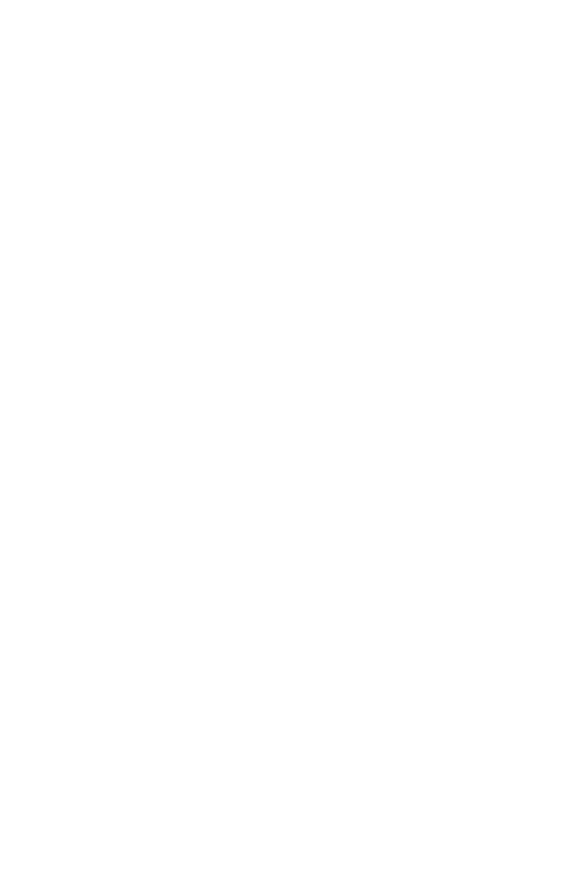
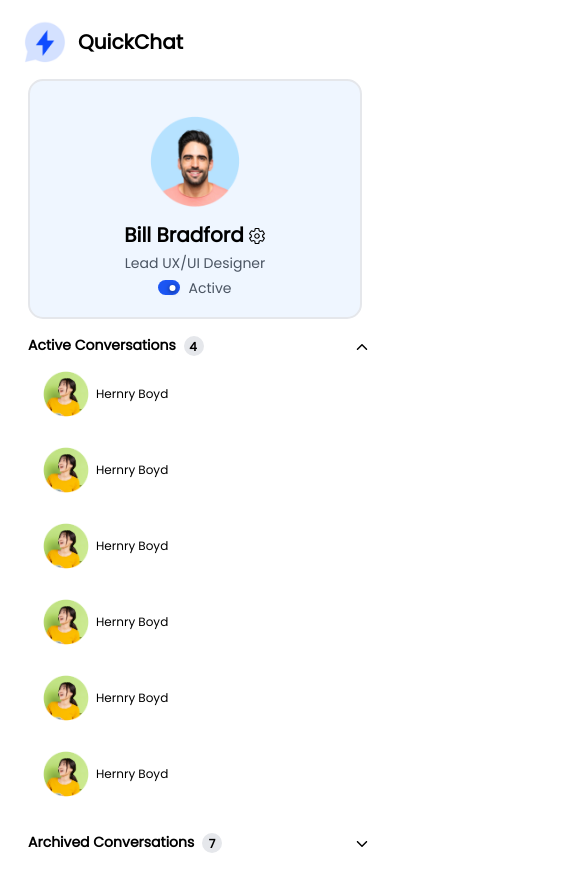
Before and after one commit to mr-perfectcoder/riktamtech_assignment, a React (Create React App) app: page / in a window 390 px wide. Shown: the top 873 px of the page, 585 px wide, since content can reach past the window. Before the commit the page ends 844 px from the top, so only its background shows below. Built offline with nearby package versions, Linux system fonts and the light colour scheme.

Commit message:
ui updated

```diff
--- a/package.json
+++ b/package.json
@@ -11,6 +11,7 @@
     "react-dom": "^18.2.0",
     "react-icons": "^4.4.0",
     "react-redux": "^8.0.2",
+    "react-router-dom": "^6.3.0",
     "react-scripts": "5.0.1",
     "react-switch": "^7.0.0",
     "web-vitals": "^2.1.4"
--- a/src/App.js
+++ b/src/App.js
@@ -1,10 +1,14 @@
 import React from 'react';
-
 import './App.css'
 import Layout from './components/Layout';
+import { Routes, Route } from 'react-router-dom'
 function App() {
   return (
-   <Layout/>
+    <Routes>
+      <Route path='/' element={<Layout />} />
+      <Route path='/:username' element={<Layout />} />
+      <Route path='/detail/:user' element={<Layout />} />
+    </Routes>
   )
 }
 
--- a/src/components/Chat/Chat.js
+++ b/src/components/Chat/Chat.js
@@ -1,7 +1,9 @@
 import React, { useEffect, useRef } from 'react'
+import MobileBack from '../MobileBack'
 
 import Messages from './Messages'
 import Send from './Send'
+
 const Chat = () => {
   const endOfMessagesRef = useRef(null)
   const scrollToBottom = () => {
@@ -12,8 +14,9 @@
   }, [])
 
   return (
-    <div className='pt-2 pb-2 pl-10 pr-10'>
-      <div className='fullHeight overflow-y-scroll box-border bg-blue-50 rounded-2xl overflow-hidden chatScroll '>
+    <div className='pt-2 pb-2 lg:pl-10 lg:pr-10'>
+      <MobileBack />
+      <div className='lg:h-lgFull  sm:h-smFull  xs:h-smFull overflow-y-scroll box-border bg-blue-50 rounded-2xl overflow-hidden chatScroll '>
         <Messages />
         <div className=' w-full  px-8 bottom-0 sticky mb-5'>
           <Send endOfMessagesRef={endOfMessagesRef} />
--- a/src/components/Layout.js
+++ b/src/components/Layout.js
@@ -1,11 +1,16 @@
 import React from 'react'
 import FullScreen from './FullScreen'
+import MobileView from './MobileView'
 
 const Layout = () => {
+
   return (
     <div>
-      <div className='lg:visible invisible'>
+      <div className='lg:block hidden '>
         <FullScreen />
+      </div>
+      <div className='sm:block hidden xs:block lg:hidden'>
+        <MobileView />
       </div>
     </div>
   )
--- /dev/null
+++ b/src/components/MobileBack.js
@@ -0,0 +1,42 @@
+import React from 'react'
+import { BiArrowBack } from 'react-icons/bi'
+import { useNavigate, useParams } from 'react-router-dom'
+const MobileBack = () => {
+  const navigate = useNavigate()
+  let { username } = useParams()
+  return (
+    <div className='lg:hidden sm:show xs:show fixed w-full z-50 top-0'>
+      <div className='h-10 bg-blue-400 '>
+        <div className='flex'>
+          <div className='mt-2 ml-4'>
+            <BiArrowBack
+              size={24}
+              color={'white'}
+              className='cursor-pointer'
+              onClick={() => navigate(-1)}
+            />
+          </div>
+          <div>
+            {username ? (
+              <div className='h-8 w-8 bg-white rounded-full items-center justify-center ml-2 cursor-pointer'>
+                <img
+                  src='./bill.png'
+                  className='mt-1'
+                  alt=''
+
+                  onClick={() => navigate('/detail/herny')}
+                />
+              </div>
+            ) : (
+              <div>
+                <p className='mt-[8px] ml-2 font-Poppins text-white'>Back</p>
+              </div>
+            )}
+          </div>
+        </div>
+      </div>
+    </div>
+  )
+}
+
+export default MobileBack
--- a/src/components/MobileView.js
+++ b/src/components/MobileView.js
@@ -1,8 +1,30 @@
 import React from 'react'
+import UserList from './UserList/UserList'
+import {  useParams } from 'react-router-dom'
+import Chat from './Chat/Chat'
+import UserInfo from './UserInfo/UserInfo'
+const MobileView = () => {
+  let { username, user } = useParams()
+  return (
+    <div>
 
-const MobileView = () => {
-  return (
-    <div>MobileView</div>
+      {username && !user && (
+        <div className='-mt-2'>
+          <Chat />
+        </div>
+      )}
+      {!username && !user && (
+        <div className='p-5'>
+          <UserList />
+        </div>
+      )}
+
+      {!username && user && (
+        <div className=''>
+          <UserInfo />
+        </div>
+      )}
+    </div>
   )
 }
 
--- a/src/components/UserInfo/UserInfo.js
+++ b/src/components/UserInfo/UserInfo.js
@@ -7,12 +7,14 @@
   BiLinkAlt,
 } from 'react-icons/bi'
 import { TbArchive, TbUsers, TbCalendarEvent } from 'react-icons/tb'
+import MobileBack from '../MobileBack'
 const UserInfo = () => {
   return (
-    <div className='overflow-y-scroll fullHeight scrollBar'>
-      <div>
+    <div className='lg:overflow-y-scroll fullHeight scrollBar'>
+      <MobileBack />
+      <div className=''>
         <div className='p-2'>
-          <div className='box-border h-56 w-full p-4 bg-indigo-50 rounded-[15px] border-2 pt-4'>
+          <div className='box-border h-56 w-full p-4 bg-indigo-50 rounded-[15px] border-2 pt-4 sm:mt-10 xs:mt-10 lg:mt-0'>
             <div class='grid place-items-center'>
               <div className='w-[80px] h-[80px] bg-blue-200 rounded-full p-[20px]'>
                 <p className='text-3xl font-Poppins font-extrabold text-gray-500 mt-1 ml-[3px]'>
--- a/src/components/UserList/ChatList.js
+++ b/src/components/UserList/ChatList.js
@@ -38,7 +38,7 @@
       </div>
 
       {showActive && (
-        <div className='overflow-y-scroll h-72 scrollBar'>
+        <div className='lg:overflow-y-scroll lg:h-72 scrollBar'>
           <UserCard />
           <UserCard />
           <UserCard />
@@ -67,7 +67,7 @@
         </div>
 
         {showArchived && (
-          <div className='overflow-y-scroll h-72 scrollBar'>
+          <div className='lg:overflow-y-scroll lg:h-72 scrollBar'>
             <UserCard />
             <UserCard />
             <UserCard />
--- a/src/components/UserList/UserCard.js
+++ b/src/components/UserList/UserCard.js
@@ -1,16 +1,18 @@
 import React from 'react'
-
+import {Link} from 'react-router-dom'
 const UserCard = () => {
   return (
-    <div className='flex items-center p-2 hover:bg-blue-50 rounded-2xl hover:font-semibold '>
-      <img src='./user2.png' alt='' width={60} className='rounded-full' />
-      <p className='font-Poppins text-[12px]'>Hernry Boyd</p>
-      <div className='ml-12'>
+    <Link to='/herny'>
+      <div className='flex items-center p-2 hover:bg-blue-50 rounded-2xl hover:font-semibold '>
+        <img src='./user2.png' alt='' width={60} className='rounded-full' />
+        <p className='font-Poppins text-[12px]'>Hernry Boyd</p>
+        {/* <div className='ml-12'>
         <div className='flex w-4 h-4 bg-red-500 rounded-full items-center justify-center text-white '>
           <p className='text-xs'>5</p>
         </div>
+      </div> */}
       </div>
-    </div>
+    </Link>
   )
 }
 
--- a/src/components/UserList/UserList.js
+++ b/src/components/UserList/UserList.js
@@ -10,16 +10,16 @@
   }
   return (
     <div className=''>
-      <div className='flex align-middle'>
-        <img src='./logo.png' alt='logo' className='w-[50px]' />
-        <h1 className='mt-[4.5px] text-xl font-Poppins font-semibold ml-2'>
+      <div className='flex align-middle '>
+        <img src='./logo.png' alt='logo' className='w-[50px]'  />
+        <h1 className='mt-[8px] text-xl font-Poppins font-semibold ml-2'>
           QuickChat
         </h1>
       </div>
       <div className='p-2 mt-1'>
         <div className='box-border h-60 w-full p-4 bg-blue-50 rounded-[15px] border-2 pt-5'>
           <div class='grid place-items-center'>
-            <img src='./bill.png' className='w-[120px]' />
+            <img src='./bill.png' className='w-[120px]' alt='user image' />
             <div className='flex'>
               <p className='text-xl font-Poppins font-semibold'>
                 Bill Bradford
--- a/src/index.js
+++ b/src/index.js
@@ -3,6 +3,7 @@
 import { Provider } from 'react-redux';
 import { store } from './app/store';
 import App from './App';
+import { BrowserRouter } from 'react-router-dom'
 import './index.css';
 
 const container = document.getElementById('root');
@@ -10,8 +11,10 @@
 
 root.render(
   <React.StrictMode>
-    <Provider store={store}>
-      <App />
-    </Provider>
+    <BrowserRouter>
+      <Provider store={store}>
+        <App />
+      </Provider>
+    </BrowserRouter>
   </React.StrictMode>
-);
+)
--- a/tailwind.config.js
+++ b/tailwind.config.js
@@ -1,11 +1,19 @@
-/** @type {import('tailwindcss').Config} */
+const defaultTheme = require('tailwindcss/defaultTheme')
 module.exports = {
   content: ['./src/**/*.{html,js}'],
   theme: {
+    screens: {
+      xs: '360px',
+      ...defaultTheme.screens,
+    },
     extend: {
       fontFamily: {
         Poppins: ['Poppins', 'sans-serif'],
       },
+      height: (theme) => ({
+        'lgFull': '92vh',
+        'smFull' :'98.5vh'
+      }),
     },
   },
   plugins: [],
```
Also changed, not shown: 1 other file (tests, documents, lock files or other folders).
